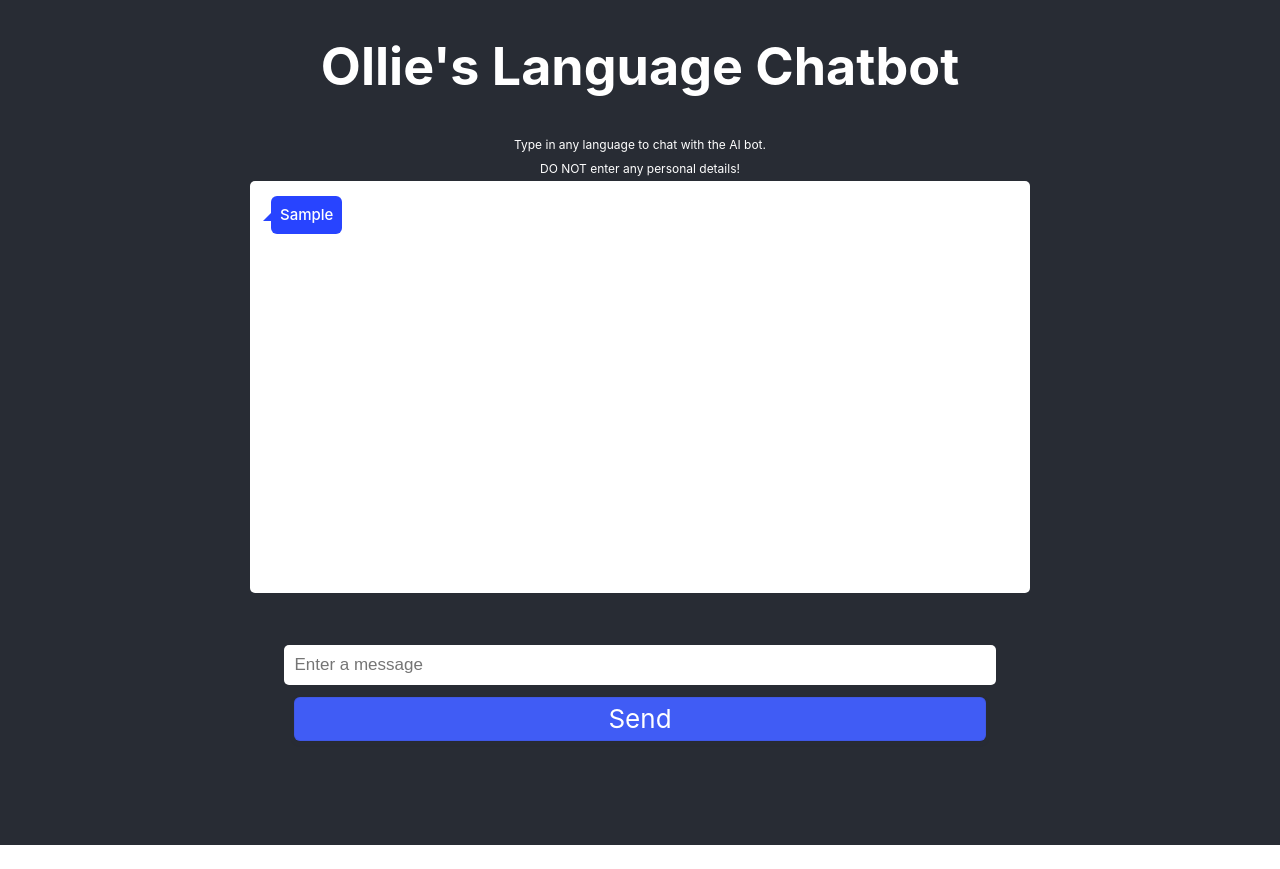
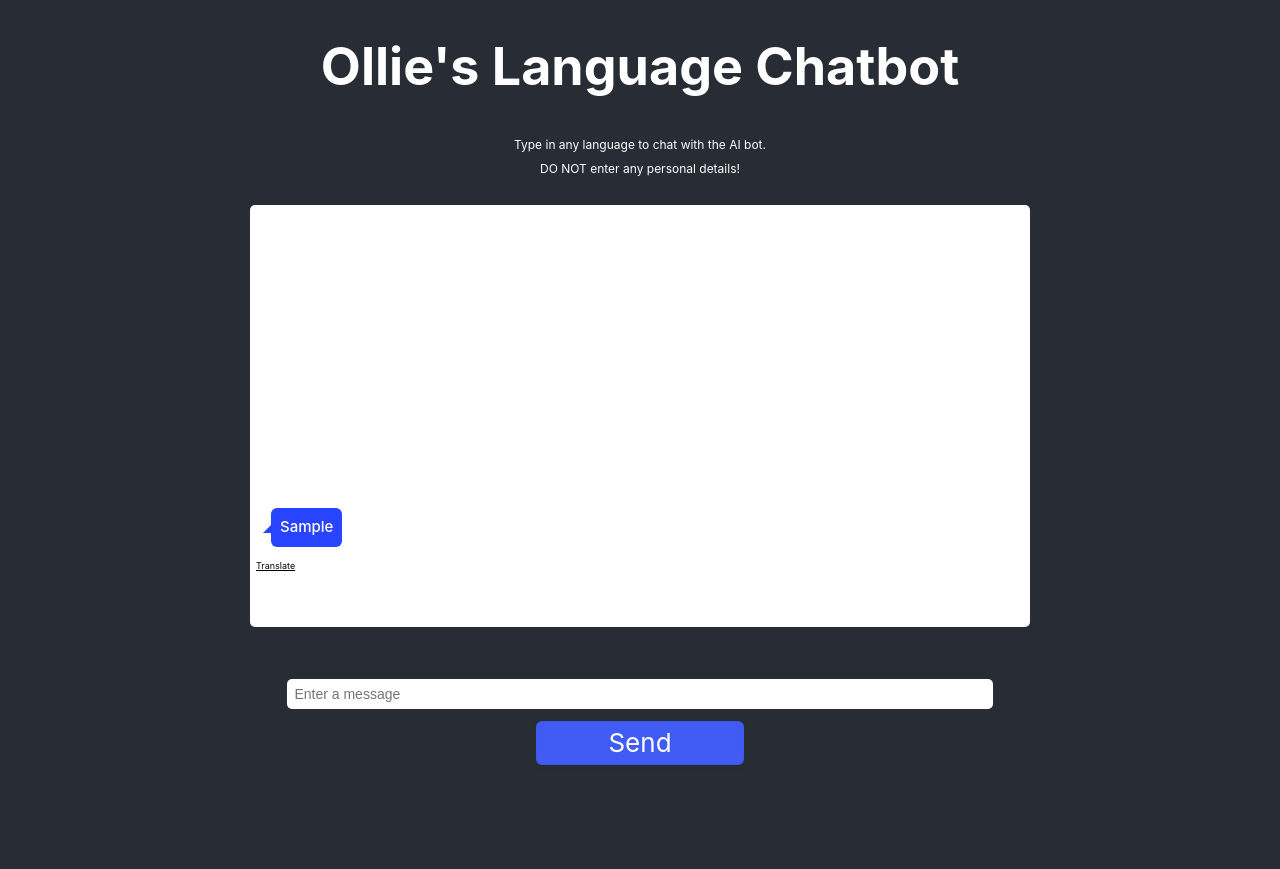
Before and after one commit to OliverArmstrongDev/languagechat, a React (Create React App) app: page / in a window 1280 px wide. Both pictures are taken after typing "Sample" into the empty fields and a click on the button "Send". Before the commit the page ends 845 px from the top, so only its background shows below. Built offline with nearby package versions, Linux system fonts and the light colour scheme; no server answers.

Commit message:
added translate

```diff
--- a/src/components/ChatWindow.css
+++ b/src/components/ChatWindow.css
@@ -32,6 +32,8 @@ p {
   padding-right: 6px;
   border-radius: 5px;
   border: none;
+  display: flex;
+  flex-direction: column-reverse;
 }
 .message-container p {
   font-size: 15px;
@@ -39,8 +41,8 @@ p {
 }
 .message-input {
   width: 100%;
-  padding: 10px;
-  font-size: 17px;
+  padding: 7px;
+  font-size: 14px;
   border-radius: 5px;
   border: none;
 }
@@ -65,7 +67,7 @@ p {
   margin: 12px 0 0;
   outline: none;
   overflow: hidden;
-  padding: 0 25px;
+  padding: 0 1em;
   position: relative;
   text-align: center;
   text-transform: none;
@@ -74,7 +76,7 @@ p {
   user-select: none;
   -webkit-user-select: none;
   touch-action: manipulation;
-  width: 100%;
+  width: 30%;
 }
 #message-button:hover {
   background-color: rgb(172, 21, 21);
@@ -86,7 +88,6 @@ p {
   justify-content: center;
   align-items: center;
   width: 90%;
-
 }
 
 .message-bubble-human {
@@ -95,11 +96,29 @@ p {
   border-radius: 0.4em;
   width: fit-content;
   padding: 0.6em;
-  margin-bottom: 3em;
+  margin-bottom: -3px;
   margin-left: 1em;
   color: #fff;
   font-weight: 500;
 }
+.message {
+  margin-bottom: 2em;
+}
+.message span {
+  font-size: 9px;
+  line-height: 0;
+  cursor: pointer;
+  text-decoration: underline;
+  margin-top: 1.5em;
+}
+
+.bot-span {
+  float: right;
+}
+.human-span {
+  float: left;
+}
+
 .message-bubble-human:after {
   content: '';
   position: absolute;
@@ -121,13 +140,12 @@ p {
   border-radius: 0.4em;
   width: fit-content;
   padding: 1em;
-  margin-bottom: 3em;
+  margin-bottom: -3px;
   color: #000;
   font-weight: 500;
   margin-left: auto;
   margin-right: 1em;
 }
-
 
 .message-bubble-bot:after {
   content: '';
@@ -154,5 +172,4 @@ p {
     margin-right: auto;
     align-items: center;
   }
-
 }
--- a/src/components/ChatWindow.jsx
+++ b/src/components/ChatWindow.jsx
@@ -4,7 +4,8 @@ import './ChatWindow.css'
 const ChatWindow = () => {
   const [newMessage, setNewMessage] = useState('')
   const [messageArray, setMessageArray] = useState([])
-
+  const [translatedText, setTranslatedText] = useState('')
+  const [idxToTranslate, setIdxToTranslate] = useState('')
 
   const apiUrl = process.env.REACT_APP_API_URL
 
@@ -44,6 +45,17 @@ const ChatWindow = () => {
     return response.json()
   }
 
+  const handleTranslate = async (text, index) => {
+    setIdxToTranslate(index);
+    setTranslatedText("Translating...");
+    const toTranslate = `translate to english ${text}`
+
+    const translated = await postData(apiUrl, {
+      prompt: toTranslate,
+    })
+    setTranslatedText(translated.message)
+  }
+
   console.log(messageArray)
 
   return (
@@ -51,10 +63,32 @@ const ChatWindow = () => {
       <h1>Ollie's Language Chatbot</h1>
       <p>Type in any language to chat with the AI bot.</p>
       <p>DO NOT enter any personal details!</p>
+      <p>{idxToTranslate}</p>
       <form onSubmit={handleSubmit} className="chatform">
         <div className="message-container">
           {messageArray.map((message, idx) => {
-            return <p className={idx %2 ? 'message-bubble-bot' : 'message-bubble-human'} key={idx}>{message}</p>
+            return (
+              <div className="message" key={idx}>
+                <p
+                  className={
+                    idx % 2 ? 'message-bubble-bot' : 'message-bubble-human'
+                  }
+                  key={idx}
+                >
+                  {message}
+                </p>
+                {idxToTranslate !== idx && (
+                 <div className={
+                    idx % 2 ? 'bot-span' : 'human-span'
+                  }> <span onClick={() => handleTranslate(message, idx)}>
+                    Translate
+                  </span> </div>
+                )}
+
+                {idxToTranslate === idx && <span className={ idx % 2 ? 'bot-span' : 'human-span'}>
+                    {translatedText}</span>}
+              </div>
+            )
           })}
         </div>
 
```
Lines whose indentation alone changed are shown as unchanged.
